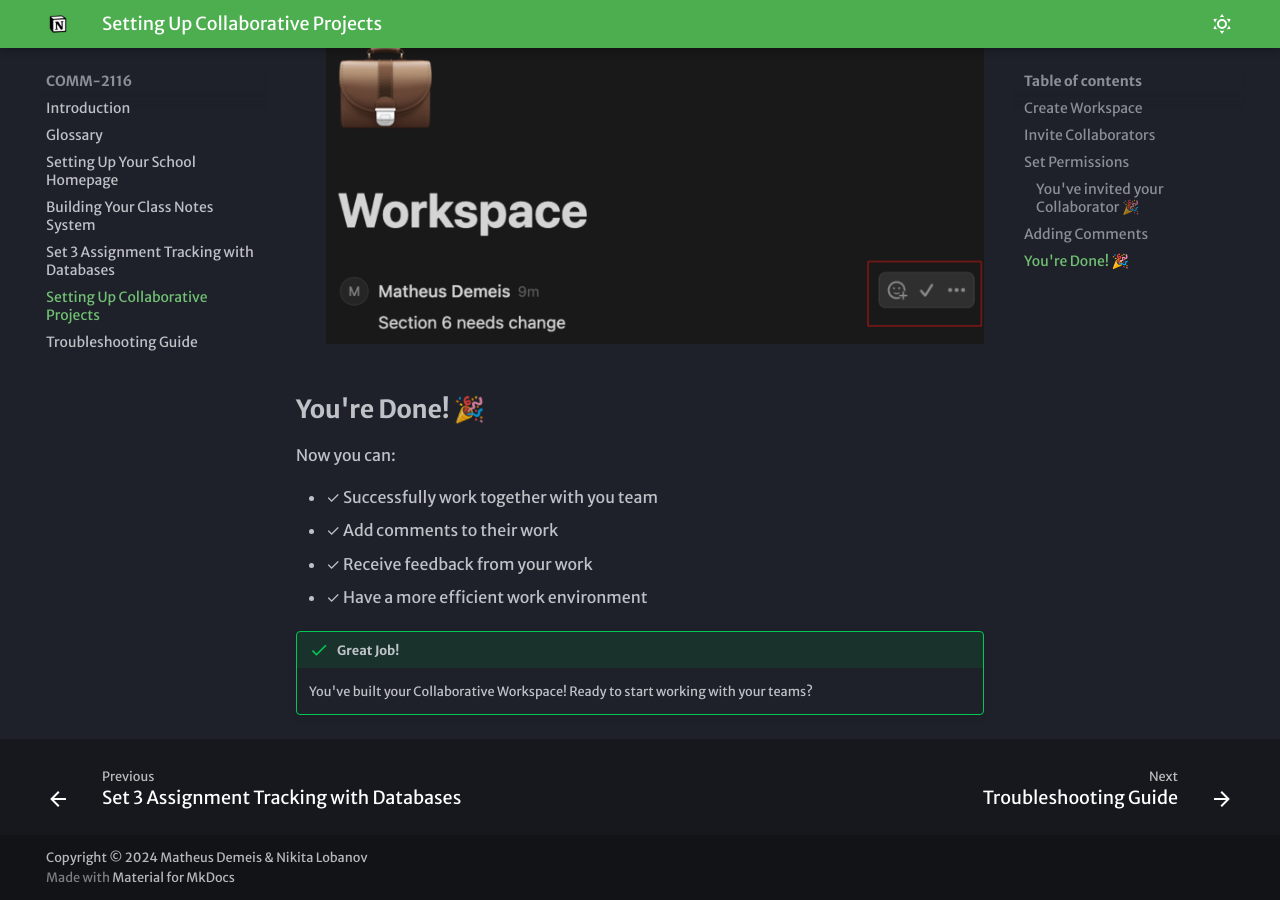
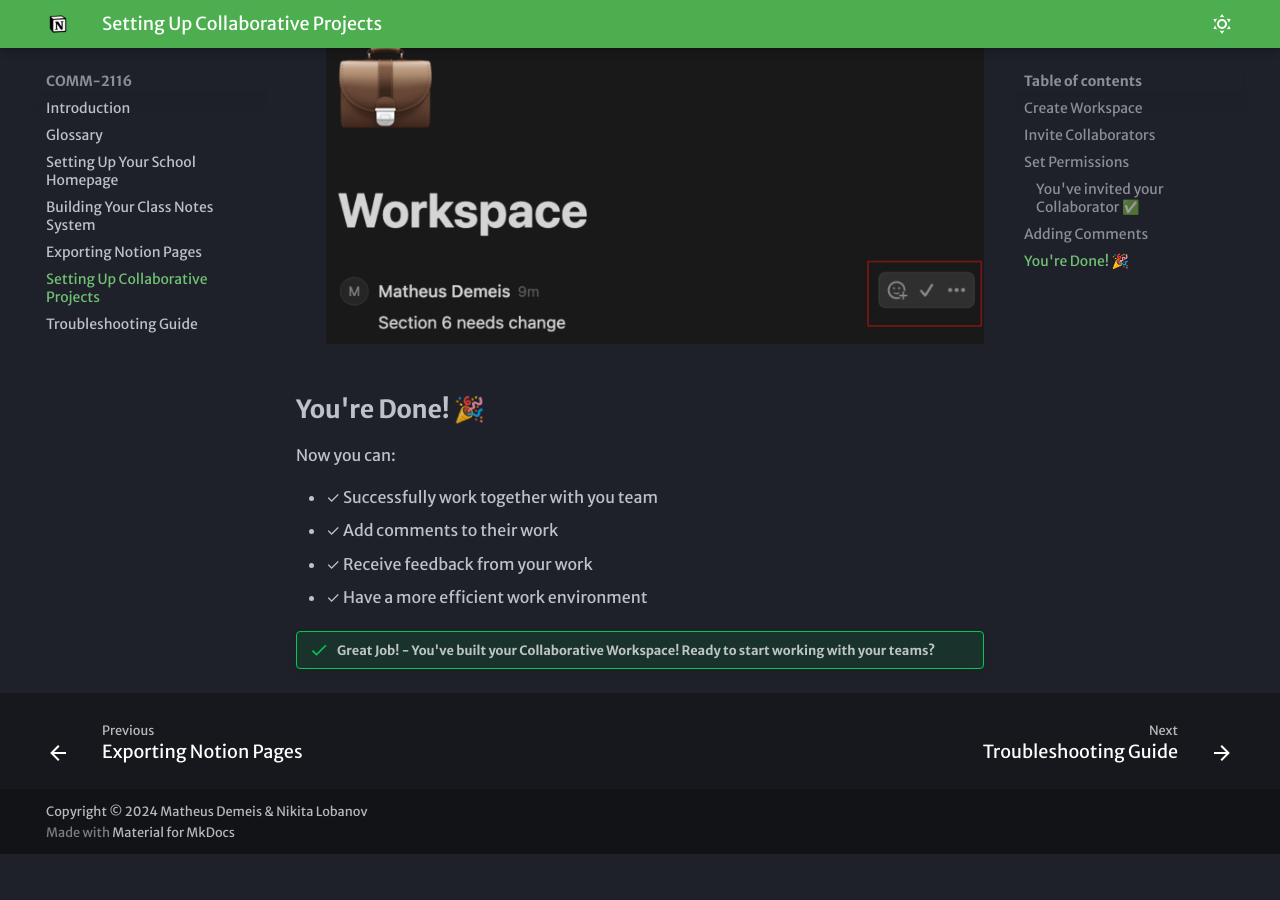
Before and after one commit to MatheusDemeis/COMM-2116-Notion, an MkDocs documentation site: the page built from docs/Set-4 Collaborative Study Groups.md, in a window 1280 px wide and 900 px high, scrolled down 2978 px. Built offline with MkDocs 1.6.1 and Material for MkDocs 9.7.7, drawn with Linux system fonts in a browser that asks for light colours; some web fonts are replaced; after the commit the page ends 3832 px from its top, so only the background shows below that; some of the changed text lies outside the part shown.

Commit message:
"completed set 3"

```diff
--- a/docs/Set-4 Collaborative Study Groups.md
+++ b/docs/Set-4 Collaborative Study Groups.md
@@ -1,6 +1,6 @@
 # **Setting Up Collaborative Projects**
 
-Let's now create your Collaborative workspace in Notion! Follow the tutorial below ⤵️
+Let's now create your collaborative workspace in Notion! Follow the tutorial below ⤵️
 
 ## **Create Workspace**
 
@@ -23,9 +23,9 @@
 
 1. Click on "Full Access"
         ![Screenshot showing permissions](assets/images/permissionWS.png)
-2. Choose which permission you want to give to the user & Click on Invite
+2. Choose which permission you want to give to the user & click on "Invite"
 
-### **You've invited your Collaborator** 🎉
+### **You've invited your Collaborator** ✅
 Lets now see how to work together efficiently on a shared workspace
 
 ## **Adding Comments**
@@ -48,5 +48,4 @@
 -   ✓ Receive feedback from your work
 -   ✓ Have a more efficient work environment
 
-!!! success "Great Job!"
-    You've built your Collaborative Workspace! Ready to start working with your teams?
+!!! success "Great Job! - You've built your Collaborative Workspace! Ready to start working with your teams?"
```
Also changed, not shown: docs/Set-3 Exporting.md (added, +24 -0 lines), docs/index.md (+6 -2 lines), docs/Set-3 Assignment Tracking with Databases.md (deleted), docs/assets/images/exportEX.png (added), docs/assets/images/exportOpEx.png (added), docs/assets/images/threeDotsEX.png (added), 4 other files.
